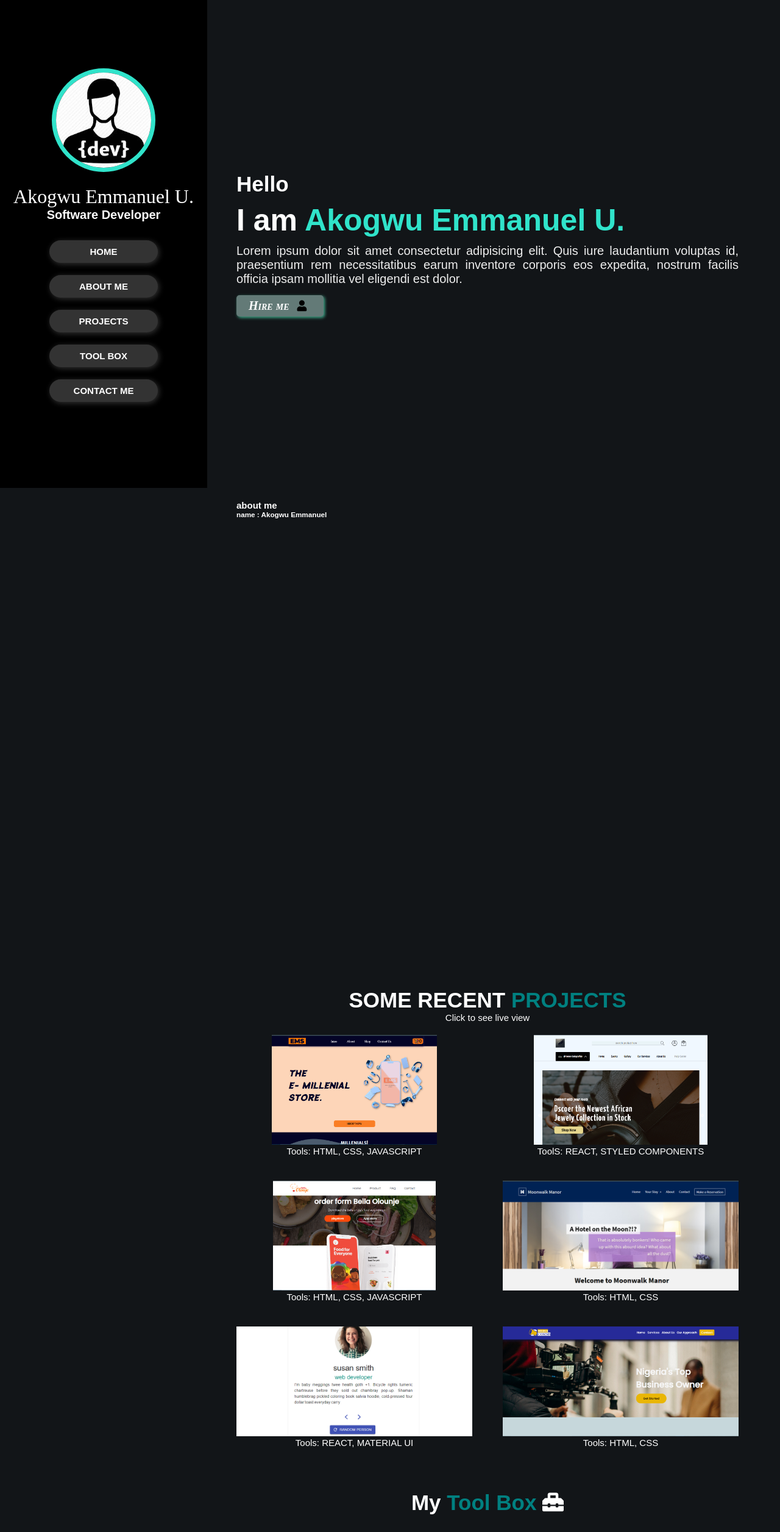
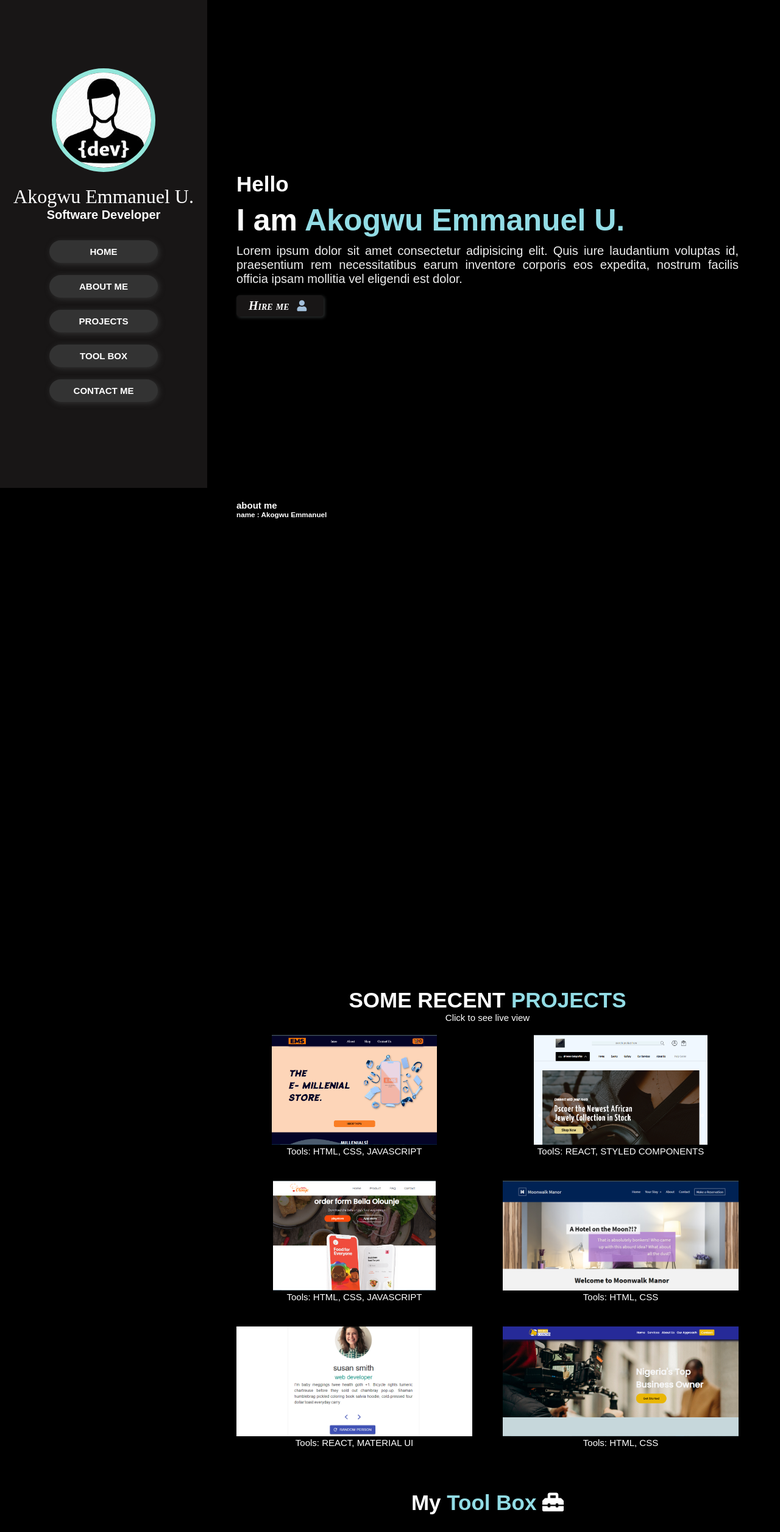
Before and after one commit to Akogwu24/my-porfolio, a plain HTML site: page index.html in a window 1280 px wide. Shown: the top 2512 px of the page at 61% size. Drawn offline with nearby package versions, Linux system fonts and the light colour scheme; a web font is replaced by a local one.

Commit message:
recoloured

```diff
--- a/css/styles.css
+++ b/css/styles.css
@@ -14,7 +14,7 @@ html {
   scroll-behavior: smooth;
 }
 body {
-  background-color: #121518;
+  background-color: #000000;
   padding-left: 32rem;
   color: white;
 }
@@ -28,11 +28,11 @@ header .user img {
   border-radius: 50%;
   object-fit: cover;
   margin-bottom: 2rem;
-  border: 0.7rem solid #30e3ca;
+  border: 0.7rem solid #92e6da;
 }
 
 .user {
-  color: black;
+  color: #7c7c7c;
   color: hsl(0, 0%, 100%);
 }
 .user h3 {
@@ -55,7 +55,7 @@ header {
   align-items: center;
   flex-flow: column;
   text-align: center;
-  background-color: #000000;
+  background-color: #181616;
   padding: 2rem;
 }
 
@@ -115,25 +115,27 @@ section {
   text-align: justify;
 }
 .home span {
-  color: #30e3ca;
+  color: #92dce5;
 }
 
 .btn {
   font: bolder small-caps italic 2rem 'KoHo';
   padding: 0.6rem 2rem;
-  background-color: #637a77;
+  background-color: #181616;
   border-radius: 5px;
   color: white;
-  box-shadow: 2px 2px 5px rgba(82, 231, 187, 0.712);
+  box-shadow: 2px 2px 5px rgba(59, 65, 65, 0.712);
 }
 .btn:hover {
-  background-color: #8ddfd4;
+  background-color: #527177;
 }
 
 .btn i {
-  color: black;
+  color: #a2bfda;
   padding: 0 0.8rem;
   font-size: 1.8rem;
+}
+.btn i:hover {
 }
 .card img {
   width: 100%;
@@ -168,7 +170,7 @@ section {
   font-size: 3.5rem;
 }
 .portfolio h1 span {
-  color: teal;
+  color: #92dce5;
 }
 .portfolio p {
   font-size: 1.5rem;
@@ -189,7 +191,7 @@ section {
   padding: 1rem 0 3rem;
 }
 .tool-box span {
-  color: teal;
+  color: #92dce5;
 }
 
 .tool-card img {
@@ -220,12 +222,13 @@ section {
   text-align: center;
 }
 .contact-wrapper h2 i {
+  font-size: 4rem;
   color: rgb(142, 224, 207);
 }
 .contacts li i {
   margin-right: 1.5rem;
   font-size: 3rem;
-  color: #30e3ca;
+  color: #74ace0;
 }
 
 .contacts li a {
```
